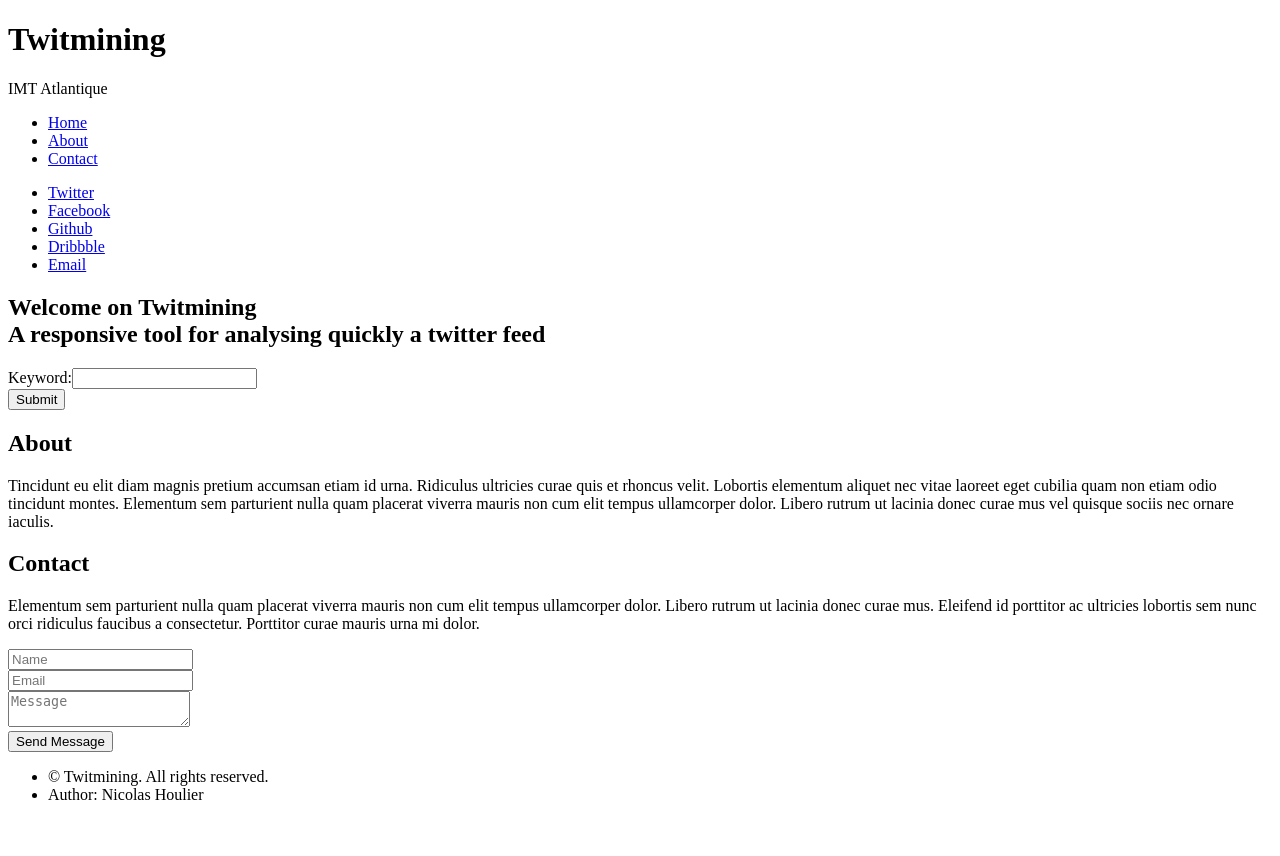
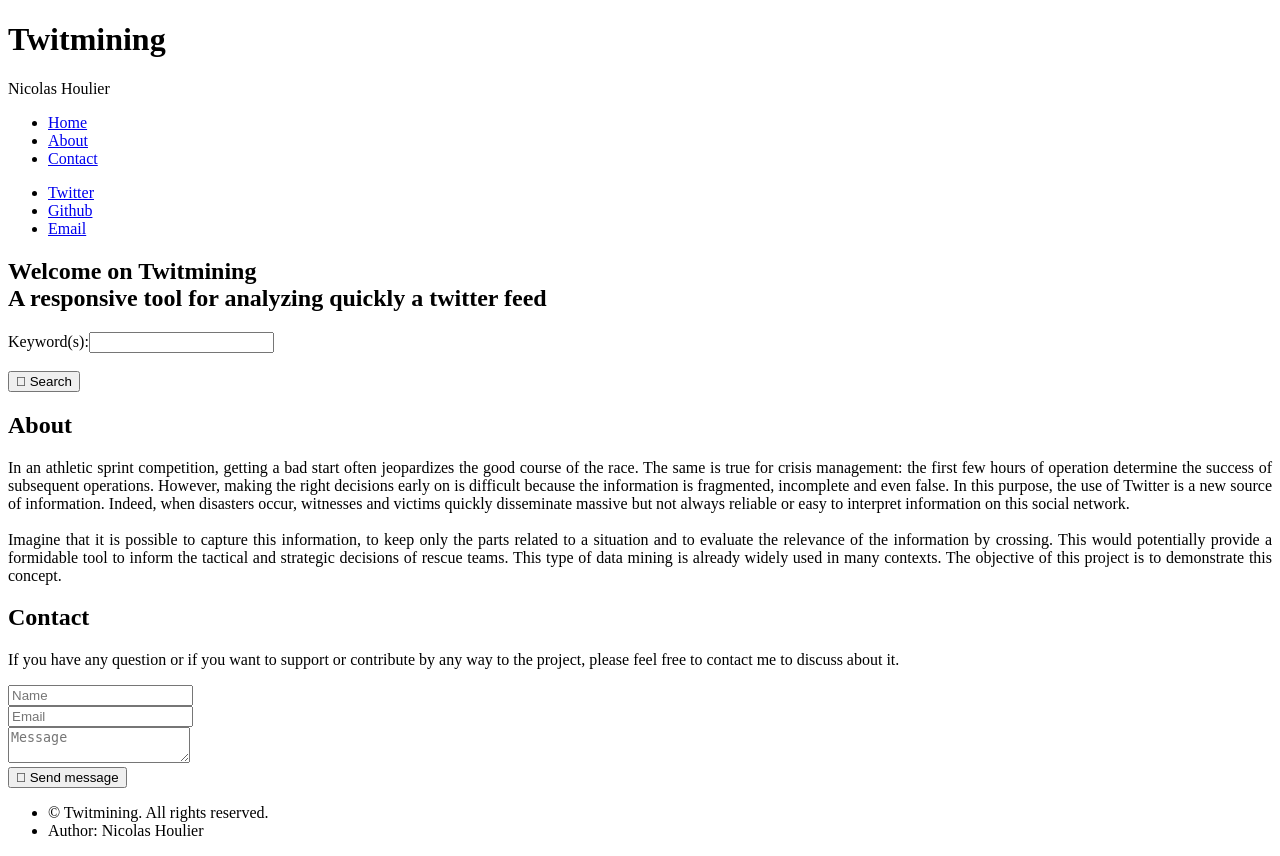
Before and after one commit to nicohlr/twitmining, a Django app: page /twitmining/ in a window 1280 px wide. Before the commit the page ends 800 px from the top, so only its background shows below. Run offline with Django 3.2, Linux system fonts and the light colour scheme; parts of the project's set-up code (start-up, migrations or seed data) failed here and were passed over; some libraries are stand-ins or nearby versions.

Commit message:
improve website design by working on html files

```diff
--- a/templates/base.html
+++ b/templates/base.html
@@ -1,8 +1,9 @@
 <!DOCTYPE HTML>
 
 <html>
+
 <head>
-		<title> Twitmining </title>
+	<title>Twitmining</title>
 	<meta charset="utf-8" />
 	<meta name="viewport" content="width=device-width, initial-scale=1" />
 
@@ -14,6 +15,7 @@
 	<!--[if lte IE 9]><link rel="stylesheet" href="{% static 'assets/css/ie9.css' %}" /><![endif]-->
 
 </head>
+
 <body>
 
 	<!-- Header -->
@@ -25,7 +27,7 @@
 			<div id="logo">
 				<!--<span class="image avatar48"><img src="{% static '/avatar.jpg' %}" alt="" /></span>-->
 				<h1 id="title">Twitmining</h1>
-							<p>IMT Atlantique</p>
+				<p>Nicolas Houlier</p>
 			</div>
 
 			<!-- Nav -->
@@ -45,10 +47,8 @@
 			<!-- Social Icons -->
 			<ul class="icons">
 				<li><a href="https://twitter.com/TheTwitmining" class="icon fa-twitter"><span class="label">Twitter</span></a></li>
-							<li><a href="#" class="icon fa-facebook"><span class="label">Facebook</span></a></li>
 				<li><a href="https://github.com/NicolasHoulier/twitmining" class="icon fa-github"><span class="label">Github</span></a></li>
-							<li><a href="#" class="icon fa-dribbble"><span class="label">Dribbble</span></a></li>
-							<li><a href="#" class="icon fa-envelope"><span class="label">Email</span></a></li>
+				<li><a href="#contact" class="icon fa-envelope"><span class="label">Email</span></a></li>
 			</ul>
 
 		</div>
@@ -81,12 +81,17 @@
 
 				<!--<a href="#" class="image featured"><img src="{% static 'images/pic08.jpg' %}" alt="" /></a>-->
 
-							<p>Tincidunt eu elit diam magnis pretium accumsan etiam id urna. Ridiculus
-							ultricies curae quis et rhoncus velit. Lobortis elementum aliquet nec vitae
-							laoreet eget cubilia quam non etiam odio tincidunt montes. Elementum sem
-							parturient nulla quam placerat viverra mauris non cum elit tempus ullamcorper
-							dolor. Libero rutrum ut lacinia donec curae mus vel quisque sociis nec
-							ornare iaculis.</p>
+				<p style="text-align:justify"> In an athletic sprint competition, getting a bad start often jeopardizes the good course of the race. The same
+					is true for crisis management: the first few hours of operation determine the success of subsequent operations.
+					However, making the right decisions early on is difficult because the information is fragmented, incomplete and
+					even false. In this purpose, the use of Twitter is a new source of information. Indeed, when disasters occur,
+					witnesses and victims quickly disseminate massive but not always reliable or easy to interpret information on this
+					social network.<br><br>
+
+					Imagine that it is possible to capture this information, to keep only the parts related to a situation and to
+					evaluate the relevance of the information by crossing. This would potentially provide a formidable tool to inform
+					the tactical and strategic decisions of rescue teams. This type of data mining is already widely used in many
+					contexts. The objective of this project is to demonstrate this concept.</p>
 
 			</div>
 		</section>
@@ -99,10 +104,8 @@
 					<h2>Contact</h2>
 				</header>
 
-							<p>Elementum sem parturient nulla quam placerat viverra
-							mauris non cum elit tempus ullamcorper dolor. Libero rutrum ut lacinia
-							donec curae mus. Eleifend id porttitor ac ultricies lobortis sem nunc
-							orci ridiculus faucibus a consectetur. Porttitor curae mauris urna mi dolor.</p>
+				<p>If you have any question or if you want to support or contribute by any way to the project, please feel free to
+					contact me to discuss about it.</p>
 
 				<form method="post" action="mailto:houlier.nicolas@outlook.fr">
 					<div class="row">
@@ -112,7 +115,7 @@
 							<textarea name="message" placeholder="Message"></textarea>
 						</div>
 						<div class="12u$">
-										<input type="submit" value="Send Message" />
+							<input class="fa fa-input" type="submit" value="&#xf0e0; Send message">
 						</div>
 					</div>
 				</form>
@@ -127,7 +130,8 @@
 
 		<!-- Copyright -->
 		<ul class="copyright">
-						<li>&copy; Twitmining. All rights reserved.</li><li>Author: <a> Nicolas Houlier </a></li>
+			<li>&copy; Twitmining. All rights reserved.</li>
+			<li>Author: <a> Nicolas Houlier </a></li>
 		</ul>
 
 	</div>
@@ -142,4 +146,5 @@
 	<script src="{% static 'assets/js/main.js' %}"></script>
 
 </body>
+
 </html>
--- a/twitmining/forms.py
+++ b/twitmining/forms.py
@@ -2,4 +2,4 @@ from django import forms
 
 
 class KeywordForm(forms.Form):
-    keyword = forms.CharField(max_length=100)
+    keyword = forms.CharField(max_length=100, label="Keyword(s)")
--- a/twitmining/templates/twitmining/home.html
+++ b/twitmining/templates/twitmining/home.html
@@ -2,14 +2,14 @@
 {% block content %}
 <header>
     <h2 class="alt"> Welcome on <strong> Twitmining </strong>
-            <br/> A responsive tool for analysing quickly a twitter feed<br /></h2>
+        <br> A responsive tool for analyzing quickly a twitter feed<br></h2>
 </header>
 
 <footer>
     <form method="post">
         {% csrf_token %}
-            {{ form }} <br/>
-            <input type="submit" value="Submit" />
+        {{ form }} <br><br>
+        <input class="fa fa-input" type="submit" value="&#xf002; Search">
     </form>
 </footer>
 {% endblock %}
```
Also changed, not shown: twitmining/templates/twitmining/query.html (+7 -7 lines), README.md. Lines whose indentation alone changed are shown as unchanged.
